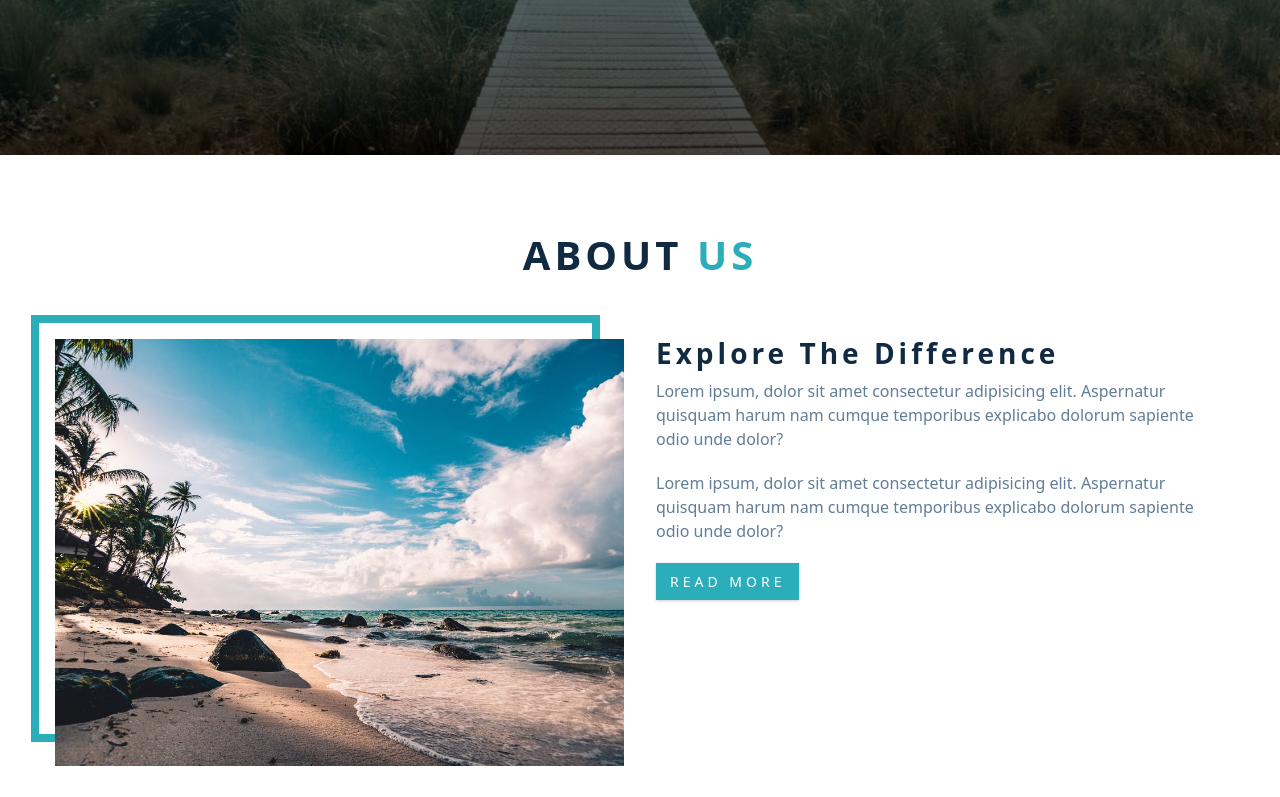
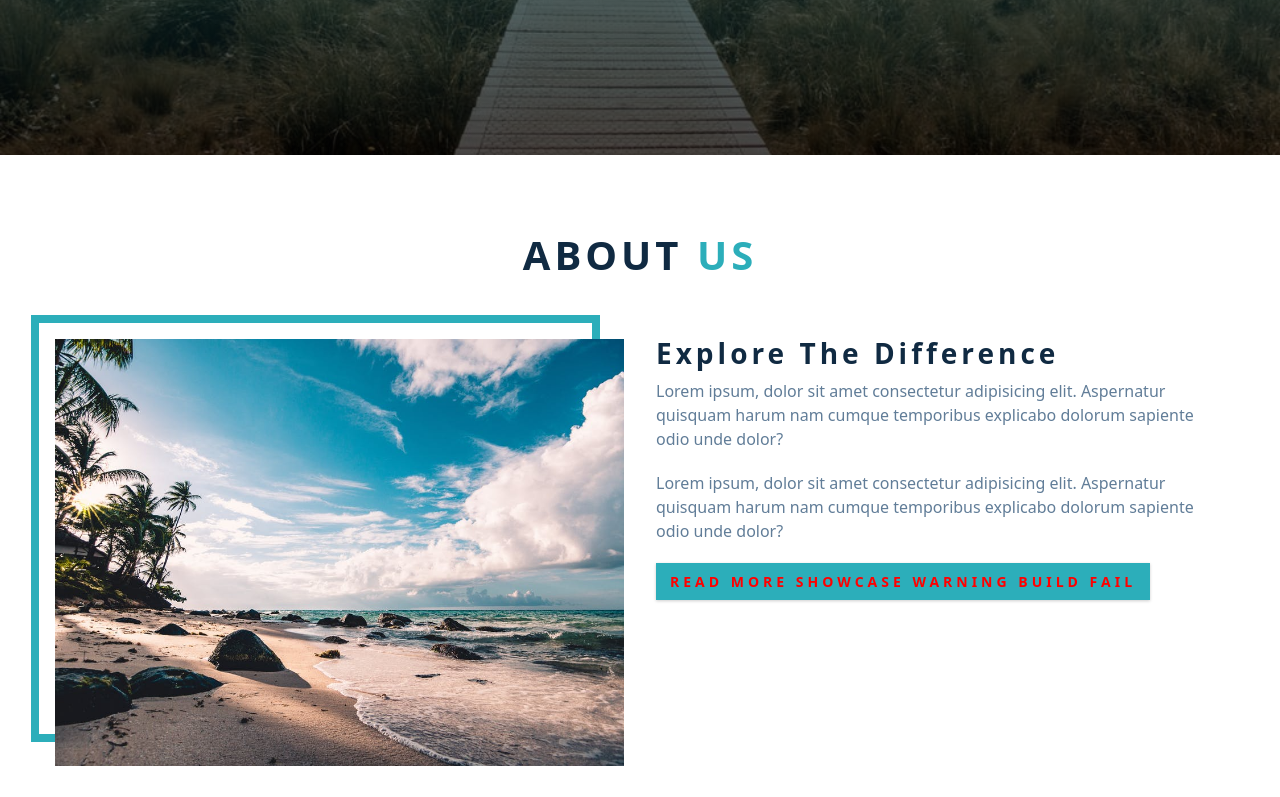
Before and after one commit to PhanNguyenDucTrung/temp-backroads-app, a React (Create React App) app: page / in a window 1280 px wide. Shown: the part 645-1442 px from the top of the page. Built offline with nearby package versions, Linux system fonts and the light colour scheme.

Commit message:
show case for netlify fail to build WARNING

```diff
--- a/src/components/About.js
+++ b/src/components/About.js
@@ -19,8 +19,8 @@ const About = () => {
                         Lorem ipsum, dolor sit amet consectetur adipisicing elit. Aspernatur quisquam harum nam cumque
                         temporibus explicabo dolorum sapiente odio unde dolor?
                     </p>
-                    <a href='#about' className='btn'>
-                        read more
+                    <a href='#' className='btn'>
+                        read more SHOWCASE WARNING BUILD FAIL
                     </a>
                 </article>
             </div>
--- a/src/index.css
+++ b/src/index.css
@@ -125,11 +125,12 @@ p {
 .btn {
     text-transform: uppercase;
     background: var(--clr-primary-5);
-    color: var(--clr-white);
+    /* color: var(--clr-white); */
+    color: red;
     padding: 0.375rem 0.75rem;
     letter-spacing: var(--spacing);
     display: inline-block;
-    /* font-weight: 700; */
+    font-weight: 700;
     transition: var(--transition);
     font-size: 0.875rem;
     border: 2px solid transparent;
```
